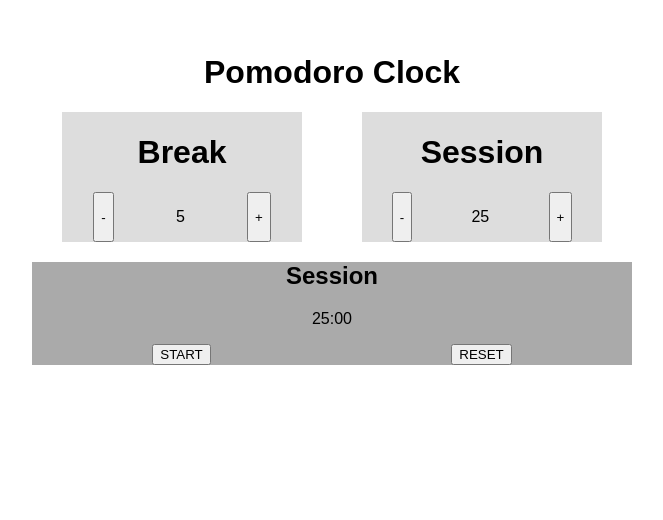
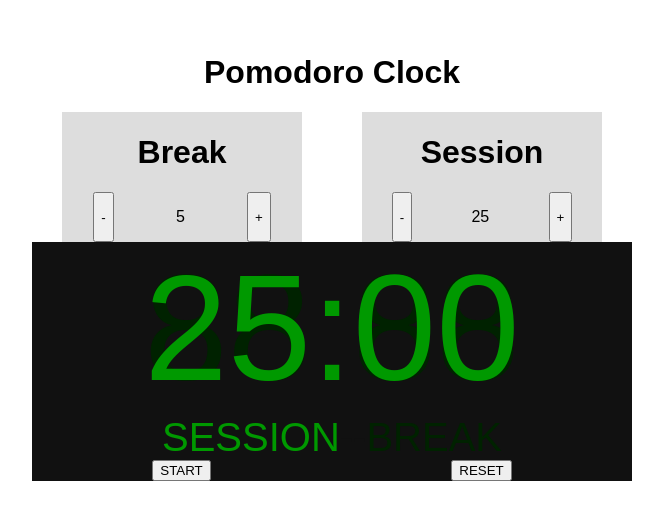
Before and after one commit to lukino999/FCC-Pomodoro-Clock-React, a React (Create React App) app: page / in a window 1280 px wide. Shown: the part 166-686 px from the top of the page, without its empty margins (308-971 px from the left). Built offline with nearby package versions, Linux system fonts and the light colour scheme; a web font is replaced by a local one.

Commit message:
Make TimerDisplay LCD like

```diff
--- a/src/components/TimerDisplay.js
+++ b/src/components/TimerDisplay.js
@@ -1,7 +1,8 @@
-import './css/TimerDisplay.css'
+import './css/TimerDisplay.scss'
 import React from 'react';
 import { connect } from 'react-redux';
 import { reset, start, stop } from '../actions'
+import Lcd from './Lcd';
 
 class TimerDisplay extends React.Component {
   constructor(props) {
@@ -61,11 +62,21 @@ class TimerDisplay extends React.Component {
           id='beep'
           ref={ref => this.player = ref}
         ></audio>
-        <h2 id='timer-label'>
+        <div id='timer-label' className='off-the-screen'>
           {isSession ? 'Session' : 'Break'}
-        </h2>
+        </div>
 
-        <p id='time-left' className='time-left'>{this.getMMSS(secondsLeft)}</p>
+
+        <Lcd backgroundText='88:88' className='time-left-size'>{this.getMMSS(secondsLeft)}</Lcd>
+
+        <div className='session-break'>
+          <div
+            className={isSession ? 'session-break-on' : 'session-break-off'}>
+            SESSION
+            </div>
+          <div className='text-invisible'>--</div>
+          <div className={isSession ? 'session-break-off' : 'session-break-on'}>BREAK</div>
+        </div>
 
         <div className='timer-display-controls' >
           <button id='start_stop' onClick={startStop}>
--- a/src/components/css/Lcd.scss
+++ b/src/components/css/Lcd.scss
@@ -5,7 +5,6 @@
 
 .display-background {
   font-family: 'Digital-7 Mono', arial;
-  font-size: 100px;
   color: $lcd-off;
   position: relative;
   margin: 0 auto;
--- a/src/components/css/TimerDisplay.css
+++ /dev/null
@@ -1,17 +0,0 @@
-.timer-display {
-  background-color: #aaa;
-}
-
-h2 {
-  text-align: center;
-}
-
-.time-left {
-  text-align: center;
-}
-
-.timer-display-controls {
-  display: flex;
-  justify-content: space-around ;
-
-}
--- /dev/null
+++ b/src/components/css/TimerDisplay.scss
@@ -0,0 +1,42 @@
+@import './colors.scss';
+
+.timer-display {
+  background-color: $background;
+}
+
+h2 {
+  text-align: center;
+}
+
+.time-left-size {
+  font-size: 150px;
+}
+
+.timer-display-controls {
+  display: flex;
+  justify-content: space-around ;
+
+}
+
+.session-break {
+  display: flex;
+  justify-content: center;
+  font-size: 40px;
+}
+
+.off-the-screen {
+  position: fixed;
+  top: -100px
+}
+
+.session-break-on {
+  color: $lcd-on;
+}
+
+.session-break-off {
+  color: $lcd-off;
+}
+
+.text-invisible {
+  color: $background;
+}
--- a/src/components/css/colors.scss
+++ b/src/components/css/colors.scss
@@ -1,2 +1,3 @@
 $lcd-off: #020;
 $lcd-on: #090;
+$background: #111;
```
